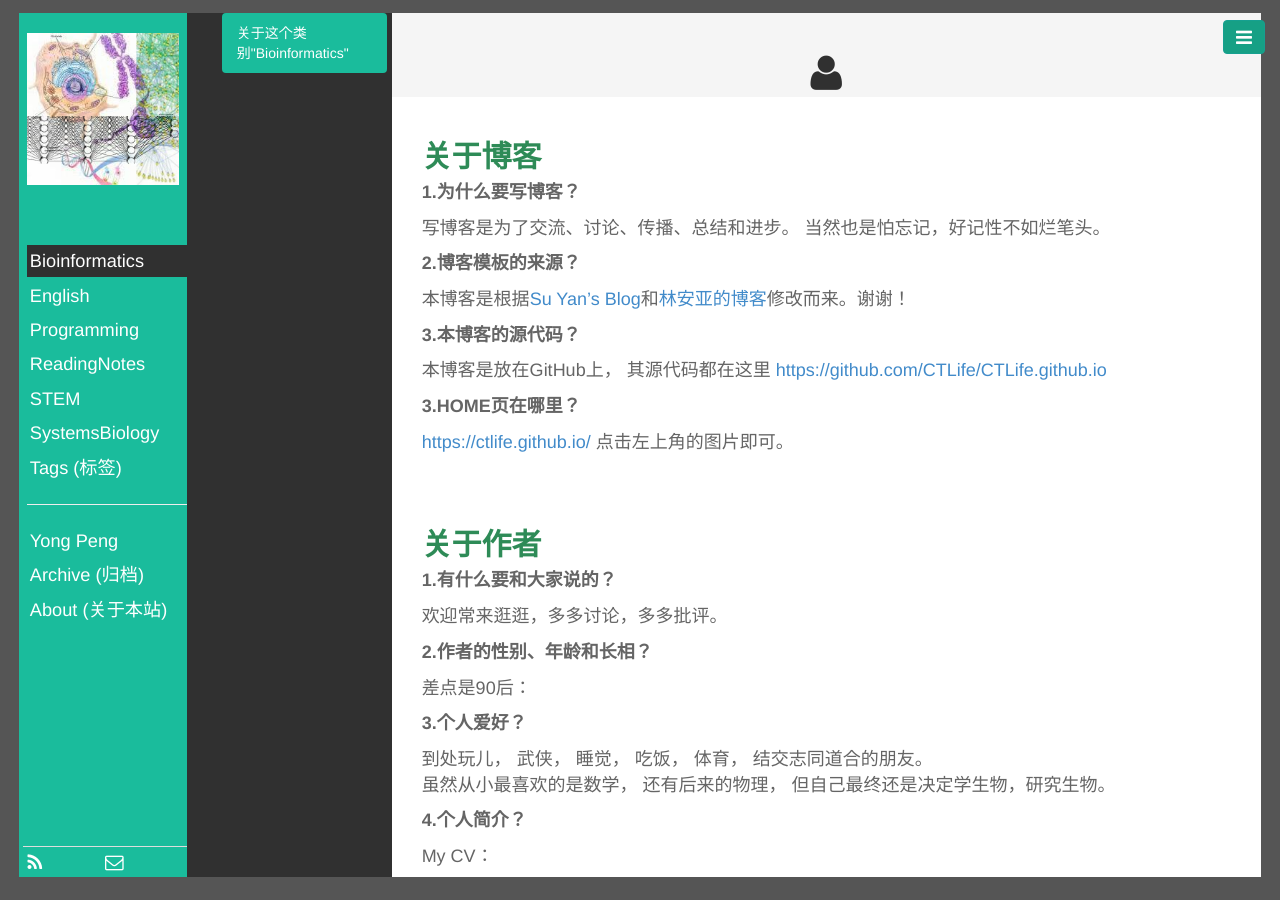
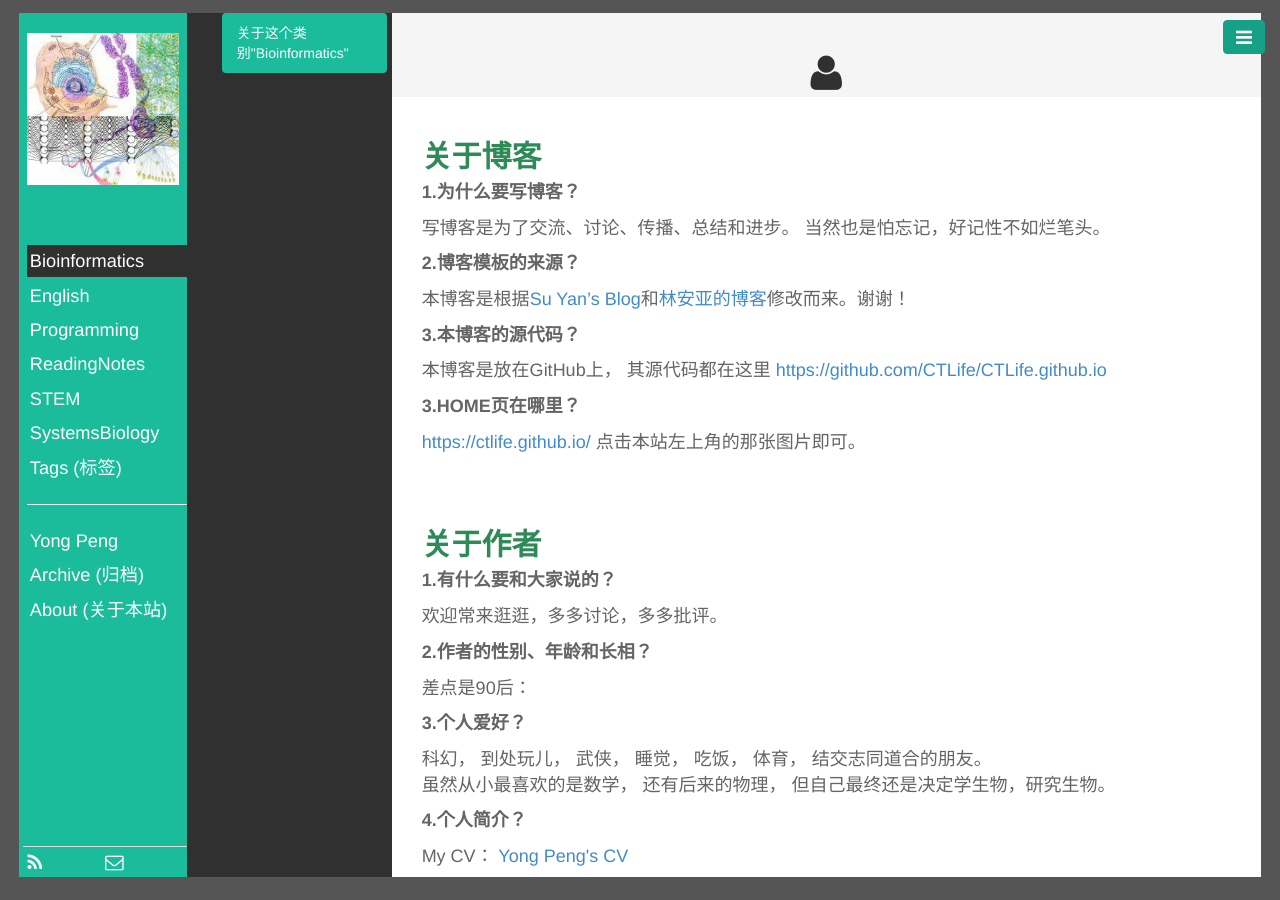
Before and after one commit to CTLife/CTLife.github.io, a Jekyll site: the page built from pages/about.html, in a window 1280 px wide. Built offline with Jekyll 4.4.1, drawn with Linux system fonts in a browser that asks for light colours; Markdown is read by kramdown in place of the engine named in the settings.

Commit message:
Update about.html

```diff
--- a/pages/about.html
+++ b/pages/about.html
@@ -13,7 +13,7 @@ titlename: 关于本站
 <p style=font-size:18px><b>3.本博客的源代码？</b></p>
 <p style=font-size:18px>  本博客是放在GitHub上， 其源代码都在这里<a href="https://github.com/CTLife/CTLife.github.io"> https://github.com/CTLife/CTLife.github.io</a></p>
 <p style=font-size:18px><b>3.HOME页在哪里？</b></p>
-<p style=font-size:18px>  <a href="https://ctlife.github.io/"> https://ctlife.github.io/</a> 点击左上角的图片即可。</p>
+<p style=font-size:18px>  <a href="https://ctlife.github.io/"> https://ctlife.github.io/</a> 点击本站左上角的那张图片即可。</p>
 <br>
 
 <br>
@@ -23,10 +23,10 @@ titlename: 关于本站
 <p style=font-size:18px><b>2.作者的性别、年龄和长相？</b></p>
 <p style=font-size:18px>  差点是90后：</p>
 <p style=font-size:18px><b>3.个人爱好？</b></p>
-<p style=font-size:18px>  到处玩儿， 武侠， 睡觉， 吃饭， 体育， 结交志同道合的朋友。<br>
+<p style=font-size:18px>  科幻， 到处玩儿， 武侠， 睡觉， 吃饭， 体育， 结交志同道合的朋友。<br>
 虽然从小最喜欢的是数学， 还有后来的物理， 但自己最终还是决定学生物，研究生物。  </p>
 <p style=font-size:18px><b>4.个人简介？</b></p>
-<p style=font-size:18px>  My CV：</p>
+<p style=font-size:18px>  My CV： <a href="https://ctlife.github.io/YongPeng.html"> Yong Peng's CV</a> </p>
 <br>
 
 
```
